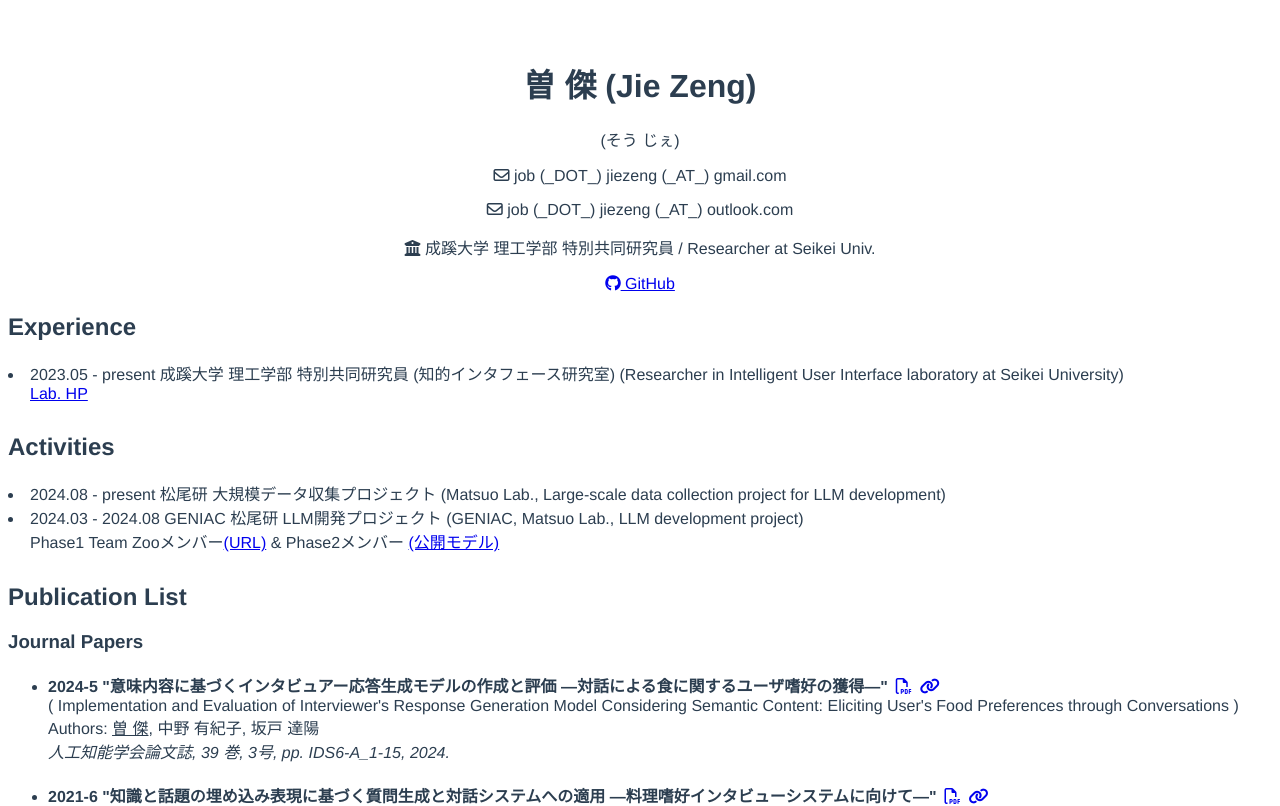
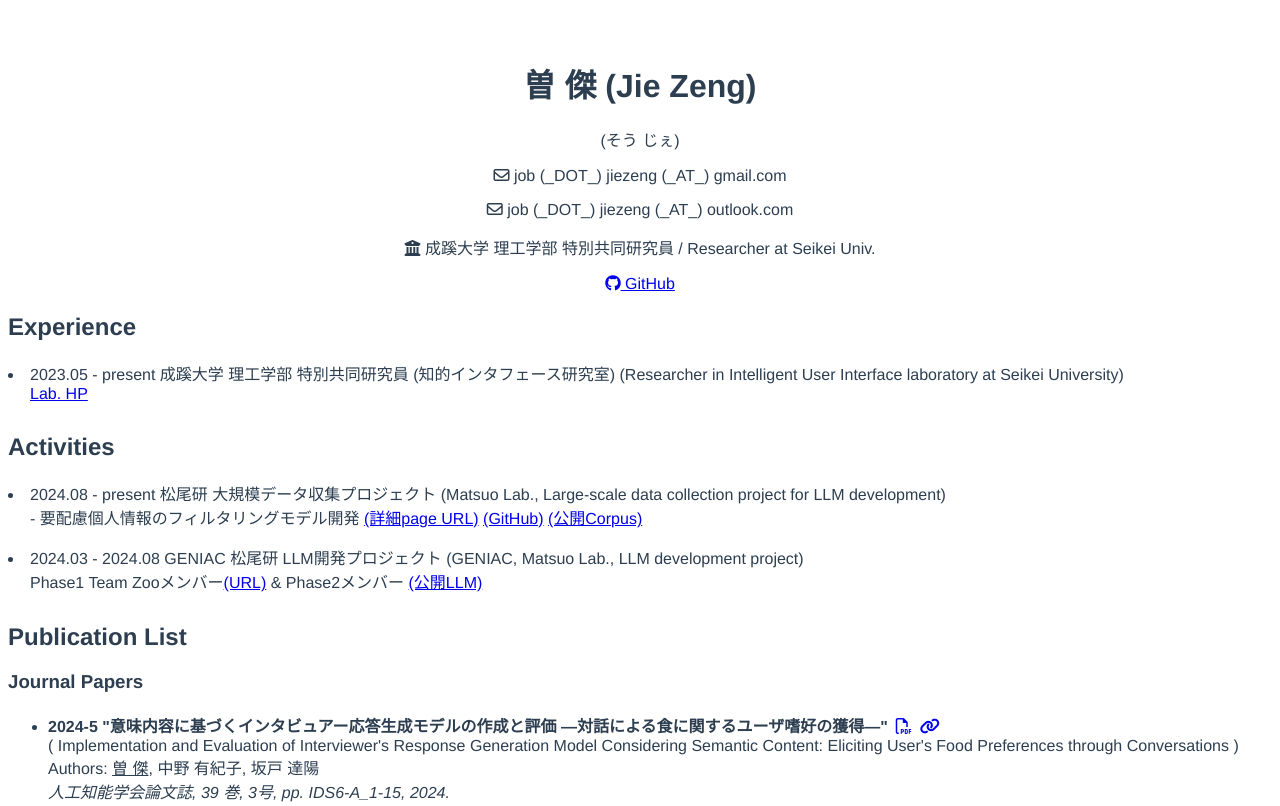
Before and after one commit to viajiefan/viajiefan.github.io, a Vue app: page / in a window 1280 px wide. Shown: the top 806 px of the page. Built offline with nearby package versions, Linux system fonts and the light colour scheme.

Commit message:
add project details

```diff
--- a/src/components/ExperienceComponent.vue
+++ b/src/components/ExperienceComponent.vue
@@ -10,9 +10,12 @@
 
     <h2>Activities</h2>
     <div class="top">
-        <li>2024.08 - present 松尾研 大規模データ収集プロジェクト (Matsuo Lab., Large-scale data collection project for LLM development)</li>
+        <li>2024.08 - present 松尾研 大規模データ収集プロジェクト (Matsuo Lab., Large-scale data collection project for LLM development)
+            <p class="desc">- 要配慮個人情報のフィルタリングモデル開発 <a href="https://www.jdla.org/about/lawtechcommittee/" target="_blank" rel="noopener noreferrer">(詳細page URL)</a> <a href="https://github.com/matsuolab/jp-llm-corpus-pii-filter" target="_blank" rel="noopener noreferrer">(GitHub)</a>  <a href="https://huggingface.co/datasets/matsuo-lab/JP-LLM-Corpus-PII-Filtered-10B" target="_blank" rel="noopener noreferrer">(公開Corpus)</a></p>
+        </li>
+
         <li>2024.03 - 2024.08 GENIAC 松尾研 LLM開発プロジェクト (GENIAC, Matsuo Lab., LLM development project)
-        <p class="desc">Phase1 Team Zooメンバー<a href="https://weblab.t.u-tokyo.ac.jp/geniac_llm/teams" target="_blank" rel="noopener noreferrer">(URL)</a> & Phase2メンバー <a href="https://huggingface.co/weblab-GENIAC/Tanuki-8B-dpo-v1.0" target="_blank" rel="noopener noreferrer">(公開モデル)</a> </p>
+        <p class="desc">Phase1 Team Zooメンバー<a href="https://weblab.t.u-tokyo.ac.jp/geniac_llm/teams" target="_blank" rel="noopener noreferrer">(URL)</a> & Phase2メンバー <a href="https://huggingface.co/weblab-GENIAC/Tanuki-8B-dpo-v1.0" target="_blank" rel="noopener noreferrer">(公開LLM)</a> </p>
         </li>
     </div>
 
```
Also changed, not shown: 7 other files (tests, documents, lock files or other folders).
